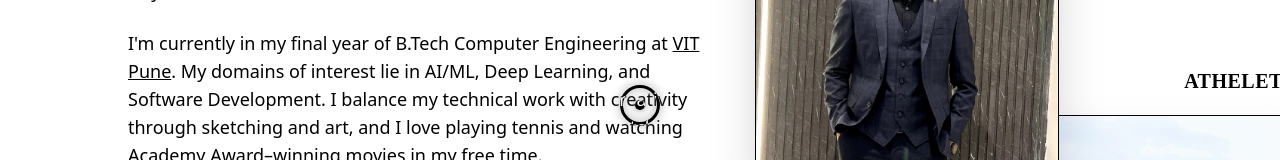
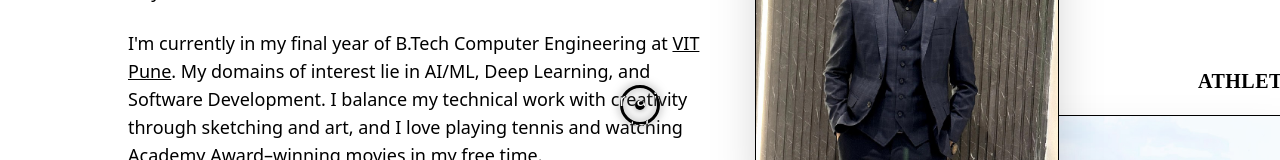
Before and after one commit to sanchit1606/portfolio, a Next.js app: page /about in a window 1280 px wide. Shown: the part 295-455 px from the top of the page. Built offline with nearby package versions, Linux system fonts and the light colour scheme; a web font is replaced by a local one.

Commit message:
Fix typo: change 'athelete?' to 'athlete?' in about page

```diff
--- a/src/app/about/page.js
+++ b/src/app/about/page.js
@@ -165,7 +165,7 @@ export default function About() {
                       className="text-base sm:text-lg md:text-xl font-black uppercase tracking-wide"
                       style={{ fontFamily: "var(--font-dela-gothic)" }}
                     >
-                      athelete?
+                      athlete?
                     </span>
                   </div>
                   <div className="relative w-full h-full rounded-lg overflow-hidden border border-black shadow-2xl transition-transform duration-300 ease-out hover:-translate-y-2 hover:shadow-2xl">
```
